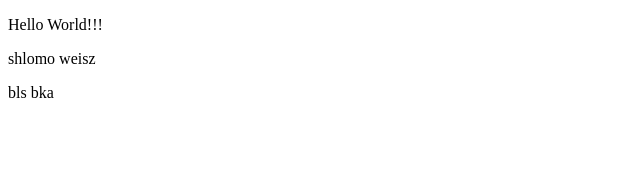
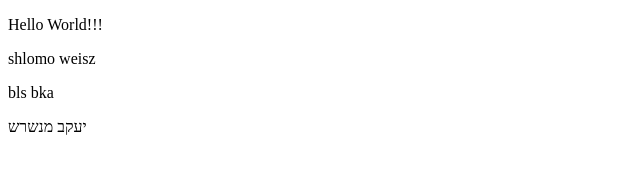
Before and after one commit to israeldahan/prog-session30, a website: page index.html in a window 1280 px wide. Shown: the full height of the page, 0-640 px from the left. Drawn offline with Linux system fonts and the light colour scheme.

Commit message:
אוספתי שם

```diff
--- a/index.html
+++ b/index.html
@@ -11,6 +11,7 @@
     <p> Hello World!!! </p>
     <p>shlomo weisz</p>
     <p>bls bka</p>
+    <p>יעקב מנשרש</p>
     <script src="./script.js"></script>
 </body>
 </html>
```
